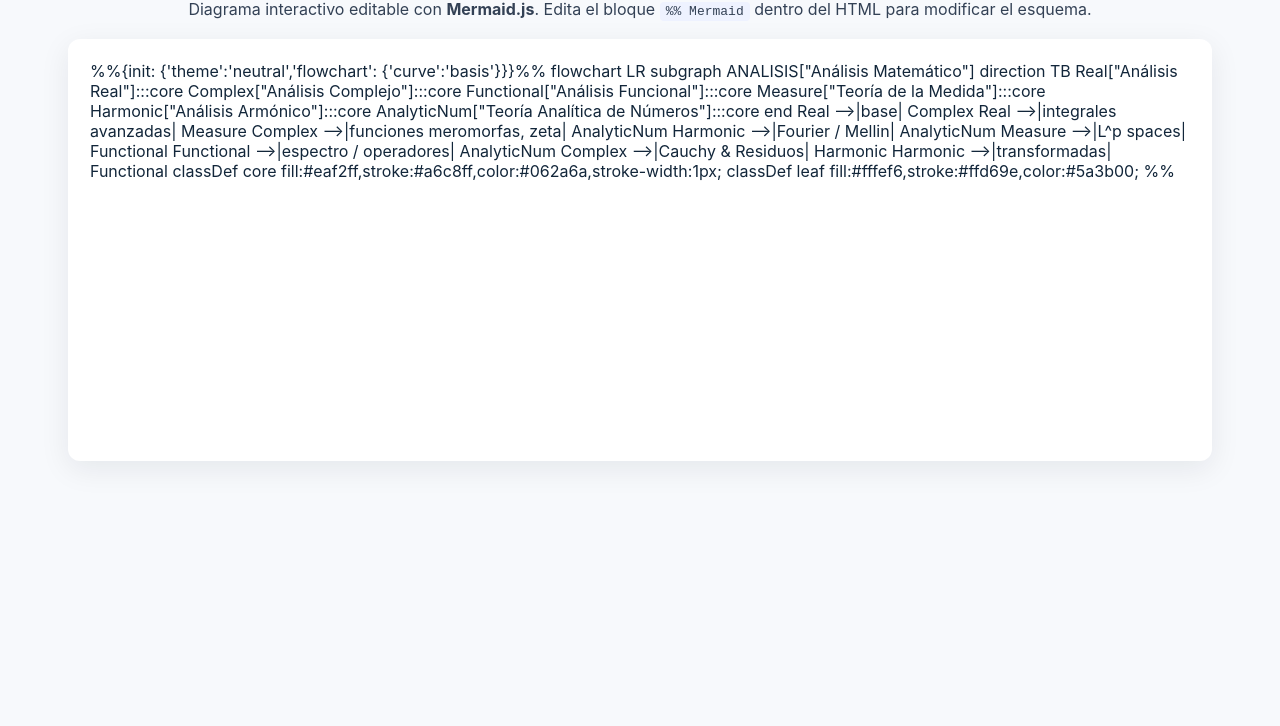
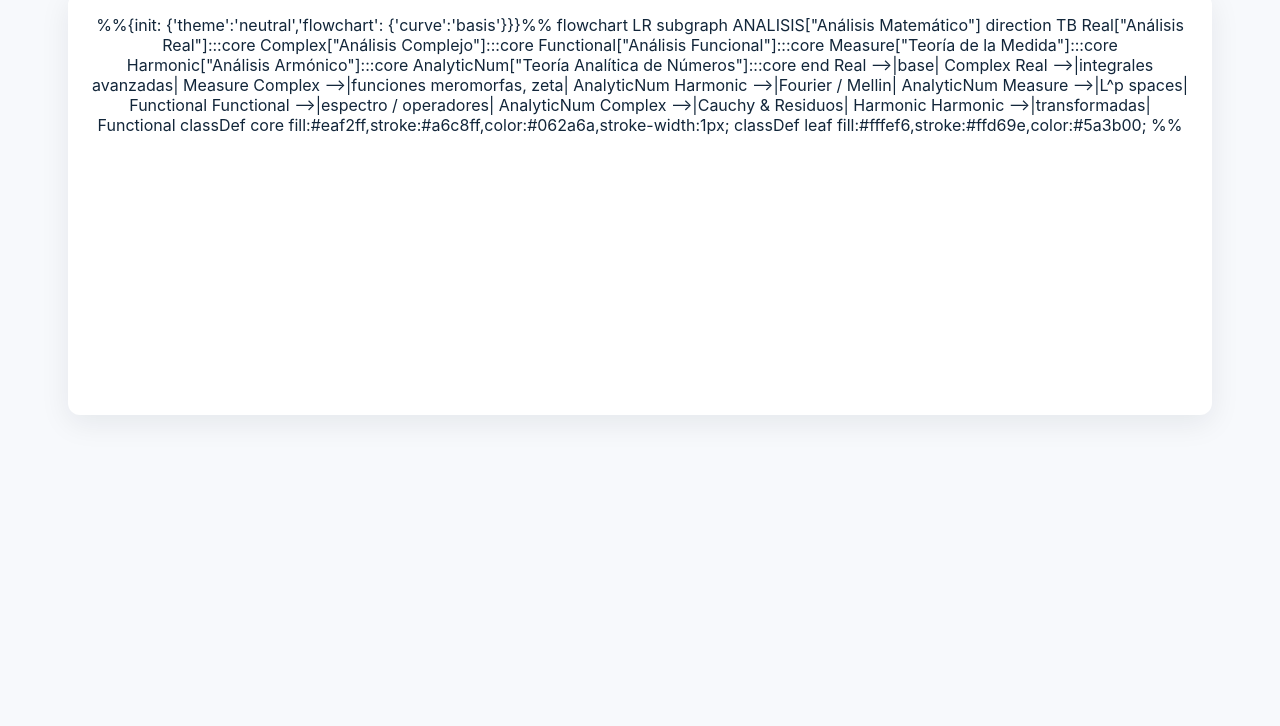
Before and after one commit to josefranciscomonterosuarez-jpg/Estudio-Study, a plain HTML site: page index.html in a window 1280 px wide. Shown: the part 74-800 px from the top of the page. Drawn offline with Linux system fonts and the light colour scheme.

Commit message:
Update index.html

```diff
--- a/index.html
+++ b/index.html
@@ -60,9 +60,6 @@
 <body>
   <header>
     <h1>Mapa: Ramas del Análisis Matemático</h1>
-    <p>Diagrama interactivo editable con <strong>Mermaid.js</strong>. Edita el bloque <code class="inline">%% Mermaid</code> dentro del HTML para modificar el esquema.</p>
-  </header>
-
   <main class="container">
     <!-- Diagrama Mermaid: edita este bloque para cambiar el esquema -->
     <div class="mermaid">
```
